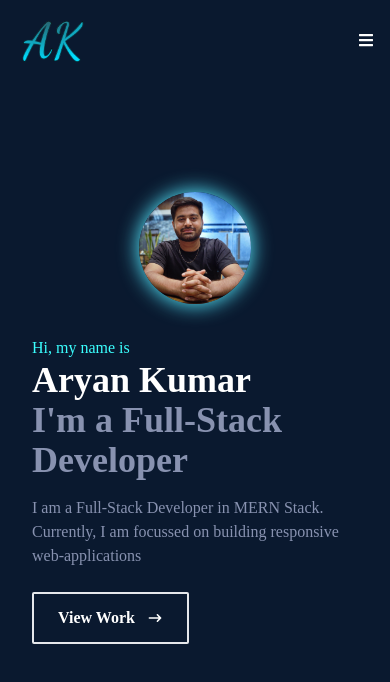
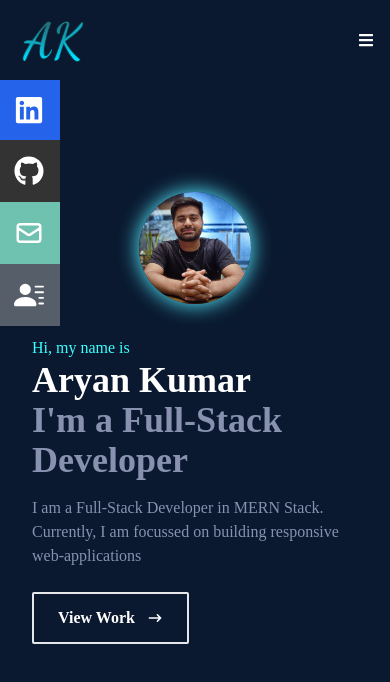
Before and after one commit to aryanak-18/Portfolio-2, a React (Create React App) app: page / in a window 390 px wide. Shown: the top 682 px of the page. Built offline with nearby package versions, Linux system fonts and the light colour scheme.

Commit message:
updated social icons for mobile devices

```diff
--- a/src/components/Navbar.jsx
+++ b/src/components/Navbar.jsx
@@ -53,7 +53,7 @@ const Navbar = () => {
       <div onClick={handleClick} className="md:hidden z-10">
         {!nav ? <FaBars /> : <FaTimes />}
       </div>
-      {/* Mobile manu  */}
+      {/* Mobile menu  */}
       <ul
         className={
           !nav
@@ -89,7 +89,7 @@ const Navbar = () => {
       </ul>
 
       {/* Social icons  */}
-      <div className="hidden lg:flex fixed flex-col top-[35%] left-0">
+      <div className="lg:flex fixed flex-col lg:top-[35%] left-0 top-[9.5%]">
         <ul>
           <li className="w-[160px] h-[60px] flex justify-between items-center ml-[-100px] hover:ml-[-10px] duration-300 bg-blue-600">
             <a
```
